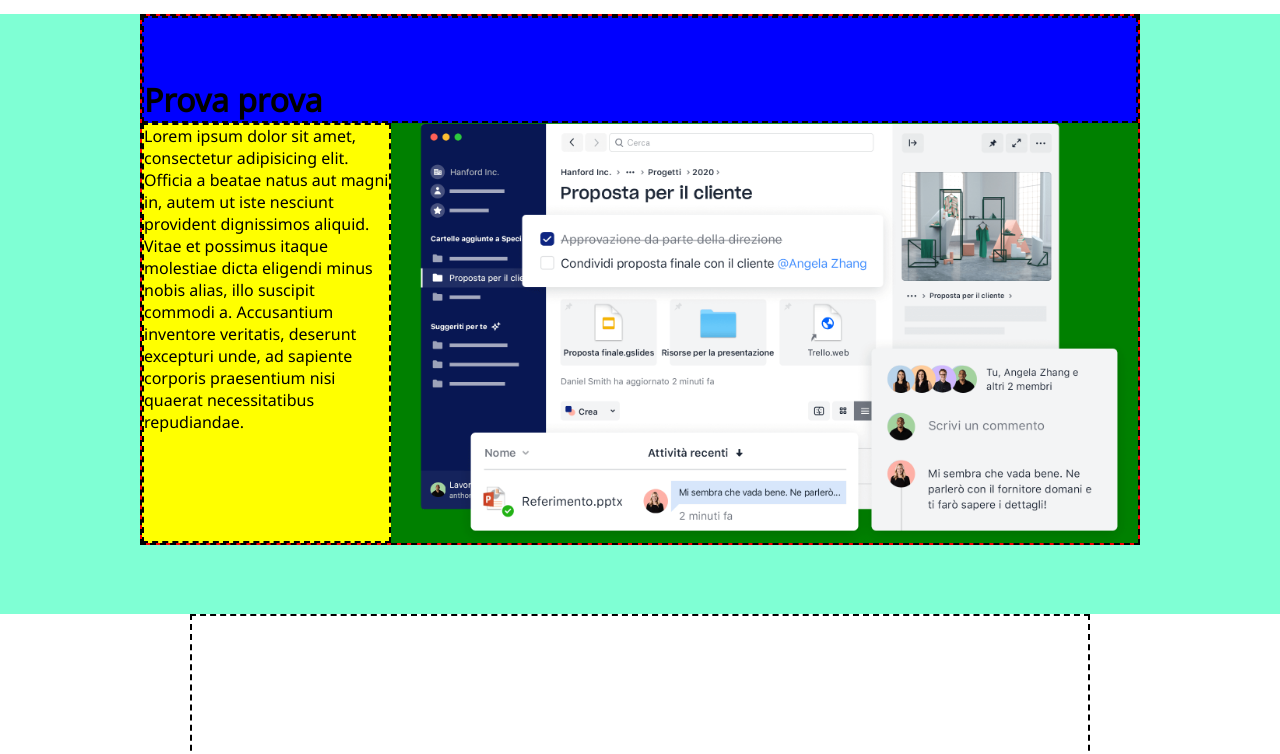
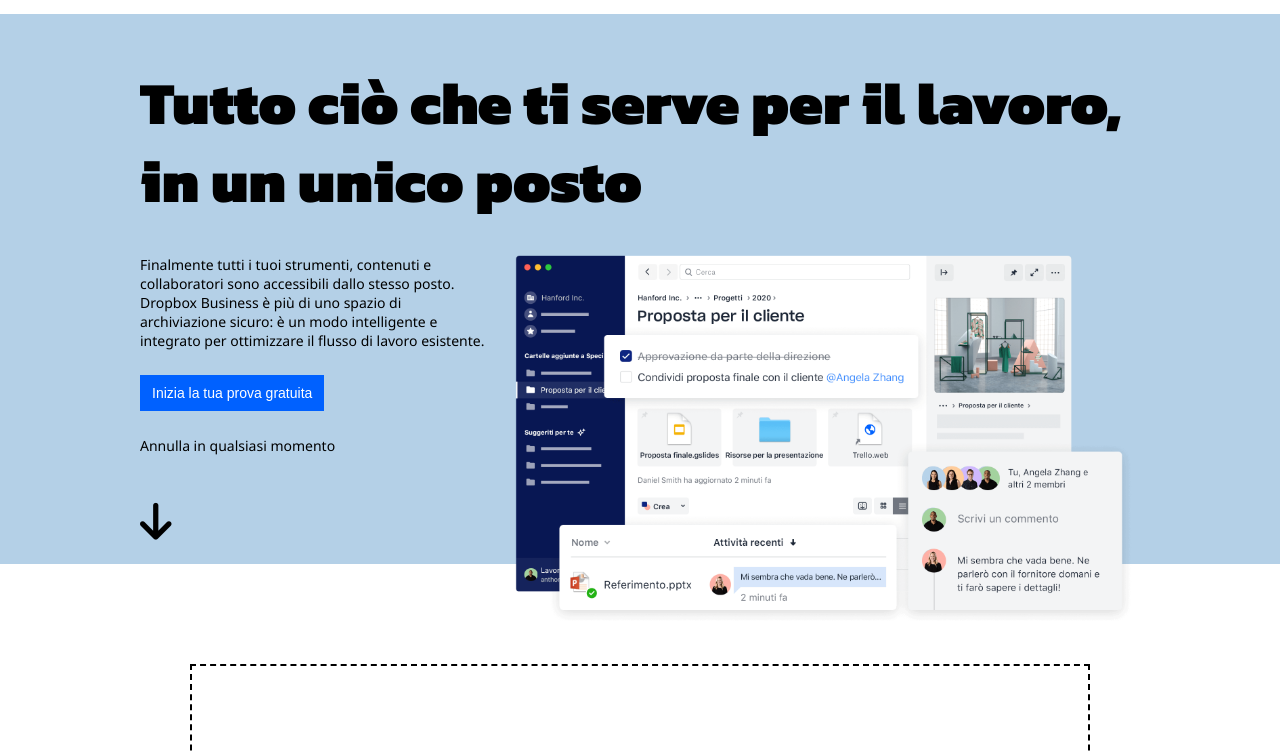
Before and after one commit to pietro-giordano/htmlcss-dropbox, a plain HTML site: page index.html in a window 1280 px wide. Shown: the part 46-800 px from the top of the page. Drawn offline with Linux system fonts and the light colour scheme.

Commit message:
completamento header (mancano effettini)

```diff
--- a/css/style.css
+++ b/css/style.css
@@ -24,11 +24,11 @@ body {
       font-size: 14px;
       color: white;
       background-color: #0061ff;
-      padding: 5px 12px;
       border: none;
 }
 
 /* HEADER  */
+ /* nav  */
 nav {
       display: flex;
       justify-content: space-between;
@@ -56,6 +56,7 @@ nav {
 
 .nav-right button {
       margin-right: 15px;
+      padding: 5px 12px;
 }
 
 .nav-left ul, .nav-right ul {
@@ -70,18 +71,21 @@ nav {
       font-size: 14px;
 }
 
+ /* jumbotron  */
 .jumbotron {
       width: 100%;
       margin-top: 60px;
-      height: 600px;
+      height: 550px;
+      background-color: #b4d0e7;
 }
 
-/* .header-bottom {
-      height: 110%;
-} */
-
 h1 {
-      padding-top: 60px;
+      padding-top: 50px;
+      padding-bottom: 35px;
+      font-size: 60px;
+      font-family: 'Kanit', sans-serif;
+      font-weight: 900;
+      line-height: 1.3;
 }
 
 .header-bottom {
@@ -90,15 +94,31 @@ h1 {
 
 .header-content {
       width: 35%;
+      font-size: 14px;
+}
+
+.header-content button {
+      padding: 10px 12px;
+      margin: 25px 0;
+}
+
+.header-content a i {
+      position: relative;
+      top: 45px;
+      color: black;
 }
 
 .header-bottom img {
-      width: 75%;
-      /* height: 550px; */
-      background-color: green;
+      width: 65%;
 }
+
 /* MAIN  */
-.main-business {
+main {
+      margin-top: 100px;
+}
+
+/* price list */
+.main-price-list {
       height: 700px;
 }
 
--- a/index.html
+++ b/index.html
@@ -6,12 +6,12 @@
       <meta name="viewport" content="width=device-width, initial-scale=1.0">
       <title>Dropbox</title>
       <link rel="stylesheet" href="css/style.css">
-      <link rel="preconnect" href="https://fonts.googleapis.com">
-      <link rel="preconnect" href="https://fonts.gstatic.com" crossorigin>
-      <link href="https://fonts.googleapis.com/css2?family=Noto+Sans&display=swap" rel="stylesheet">
       <link rel="stylesheet" href="https://cdnjs.cloudflare.com/ajax/libs/font-awesome/6.2.1/css/all.min.css"
             integrity="sha512-MV7K8+y+gLIBoVD59lQIYicR65iaqukzvf/nwasF0nqhPay5w/9lJmVM2hMDcnK1OnMGCdVK+iQrJ7lzPJQd1w=="
             crossorigin="anonymous" referrerpolicy="no-referrer" />
+      <link rel="preconnect" href="https://fonts.googleapis.com">
+      <link rel="preconnect" href="https://fonts.gstatic.com" crossorigin>
+      <link href="https://fonts.googleapis.com/css2?family=Kanit:wght@700;900&family=Noto+Sans&display=swap" rel="stylesheet">
 </head>
 <body>
       <!-- HEADER  -->
@@ -40,16 +40,21 @@
                   </div>
             </nav>
 
-            <div class="jumbotron aqua">
-                  <div class="container1 border red header-top">
-                        <h1 class="blue border">Prova prova</h1>
+            <div class="jumbotron">
+                  <div class="container1 header-top">
+                        <h1>Tutto ciò che ti serve per il lavoro, in un unico posto</h1>
 
-                        <div class="header-bottom green">
-                              <div class="header-content yellow border">
-                                    Lorem ipsum dolor sit amet, consectetur adipisicing elit. Officia a beatae natus aut magni in, autem ut iste
-                                    nesciunt provident dignissimos aliquid. Vitae et possimus itaque molestiae dicta eligendi minus nobis alias, illo
-                                    suscipit commodi a. Accusantium inventore veritatis, deserunt excepturi unde, ad sapiente corporis praesentium
-                                    nisi quaerat necessitatibus repudiandae.
+                        <div class="header-bottom">
+                              <div class="header-content">
+                                    <p>Finalmente tutti i tuoi strumenti, contenuti e collaboratori sono accessibili dallo stesso posto. Dropbox Business è più di uno spazio di archiviazione sicuro: è un modo intelligente e integrato per ottimizzare il flusso di lavoro esistente.</p>
+
+                                    <button class="blue-button">Inizia la tua prova gratuita</button>
+
+                                    <div>Annulla in qualsiasi momento</div>
+
+                                    <a href="">
+                                          <i class="fa-solid fa-arrow-down fa-3x"></i>
+                                    </a>
                               </div>
 
                               <img src="img/jumbo.png" alt="">
@@ -60,7 +65,7 @@
 
       <!-- MAIN  -->
       <main>
-            <div class="main-business container2 border oreange">
+            <div class="main-price-list container2 border oreange">
 
             </div>
 
```
